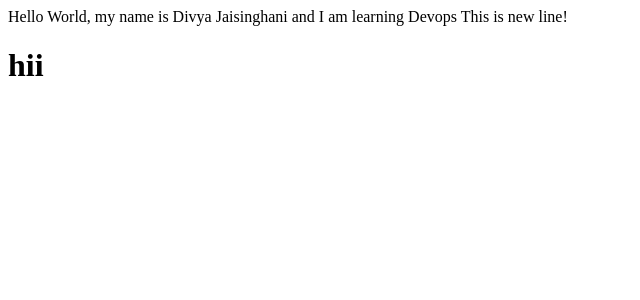
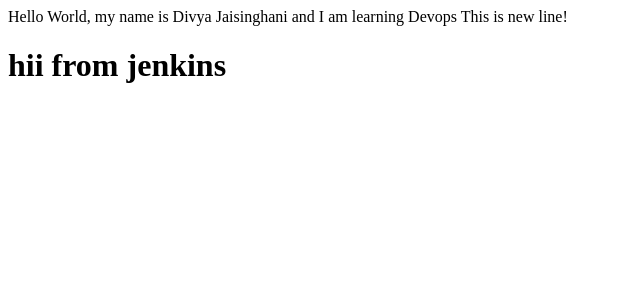
Before and after one commit to divyajaisinghani/jenkins, a React (Vite) app: page / in a window 1280 px wide. Shown: the top 300 px of the page, without its empty margins (0-640 px from the left). Built offline with nearby package versions, Linux system fonts and the light colour scheme.

Commit message:
first commit

```diff
--- a/src/App.jsx
+++ b/src/App.jsx
@@ -3,7 +3,7 @@ function App() {
     <div>
       Hello World, my name is Divya Jaisinghani and I am learning Devops
       This is new line!
-      <h1>hii</h1>
+      <h1>hii from jenkins</h1>
     </div>
   );
 }
```
